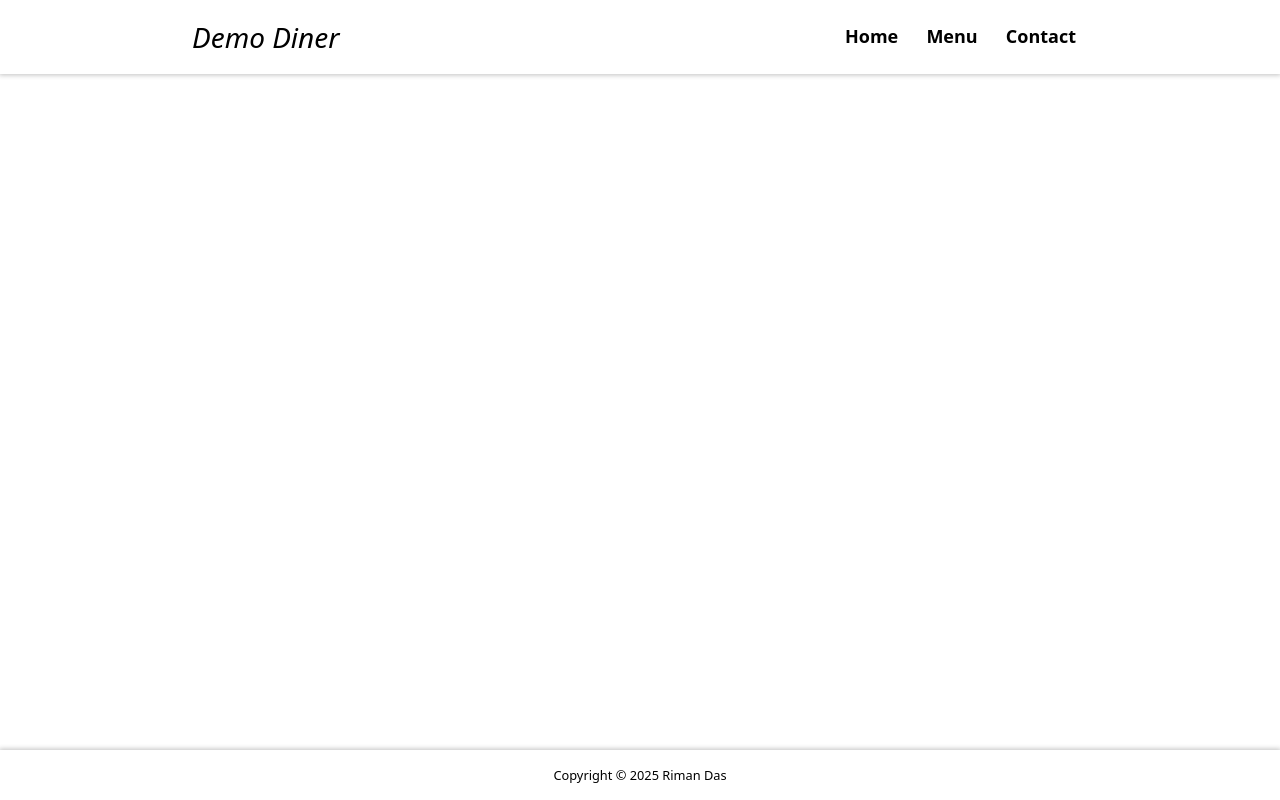
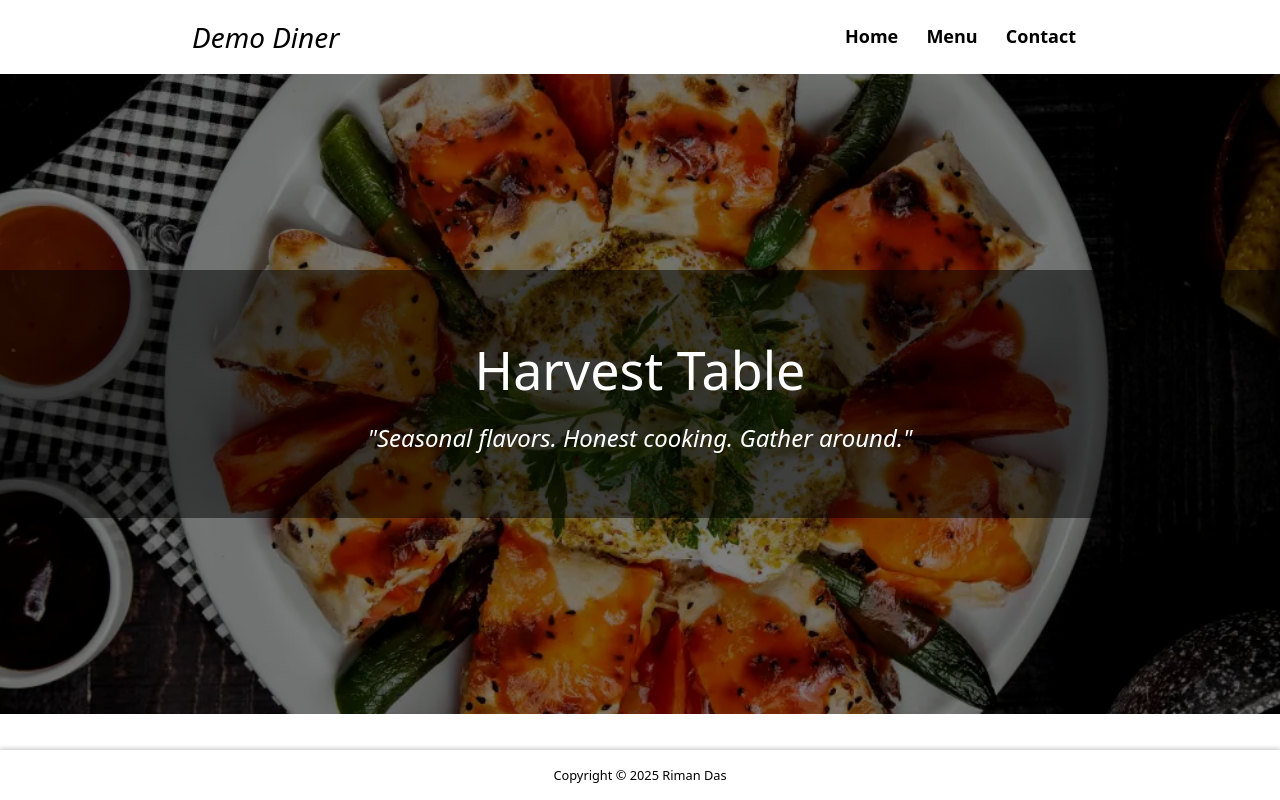
Before and after one commit to rimanz/odin-restaurant, a website built with webpack: page src/template.html in a window 1280 px wide. Built offline with nearby package versions, Linux system fonts and the light colour scheme.

Commit message:
Add hero section in template.html and update styles.css

```diff
--- a/src/styles.css
+++ b/src/styles.css
@@ -35,6 +35,7 @@ body {
 }
 
 .container {
+  width: 100%;
   max-width: 960px;
   padding-inline: var(--outer-padding-x);
   margin: 0 auto;
@@ -79,7 +80,49 @@ nav button:active {
 
 main {
   flex-grow: 1;
-  padding-block: var(--outer-padding-y);
+}
+
+.hero {
+  height: 80vh;
+  width: 100%;
+  color: white;
+  position: relative;
+  background-image: url("./hero-background.webp");
+  background-size: cover;
+  background-position: center;
+  display: flex;
+  justify-content: center;
+  align-items: center;
+}
+
+.hero-overlay {
+  position: absolute;
+  top: 0;
+  left: 0;
+  height: 100%;
+  width: 100%;
+  background-color: black;
+  opacity: 50%;
+}
+
+.hero-content {
+  text-align: center;
+  width: 100%;
+  background: linear-gradient(#00000080, #00000080);
+  padding: 4rem 2rem;
+  z-index: 1;
+}
+
+.hero-content h1 {
+  font-size: 3.25rem;
+  font-weight: 500;
+  padding-bottom: 1rem;
+}
+
+.hero-content p {
+  font-size: 1.5rem;
+  font-weight: 300;
+  font-style: italic;
 }
 
 footer {
--- a/src/template.html
+++ b/src/template.html
@@ -20,7 +20,15 @@
       </div>
     </header>
 
-    <main id="content"></main>
+    <main id="content">
+      <div class="hero">
+        <div class="hero-overlay"></div>
+        <div class="hero-content">
+          <h1>Harvest Table</h1>
+          <p>"Seasonal flavors. Honest cooking. Gather around."</p>
+        </div>
+      </div>
+    </main>
 
     <footer>
       <div class="container">
```
Also changed, not shown: src/hero-background.webp (added).
